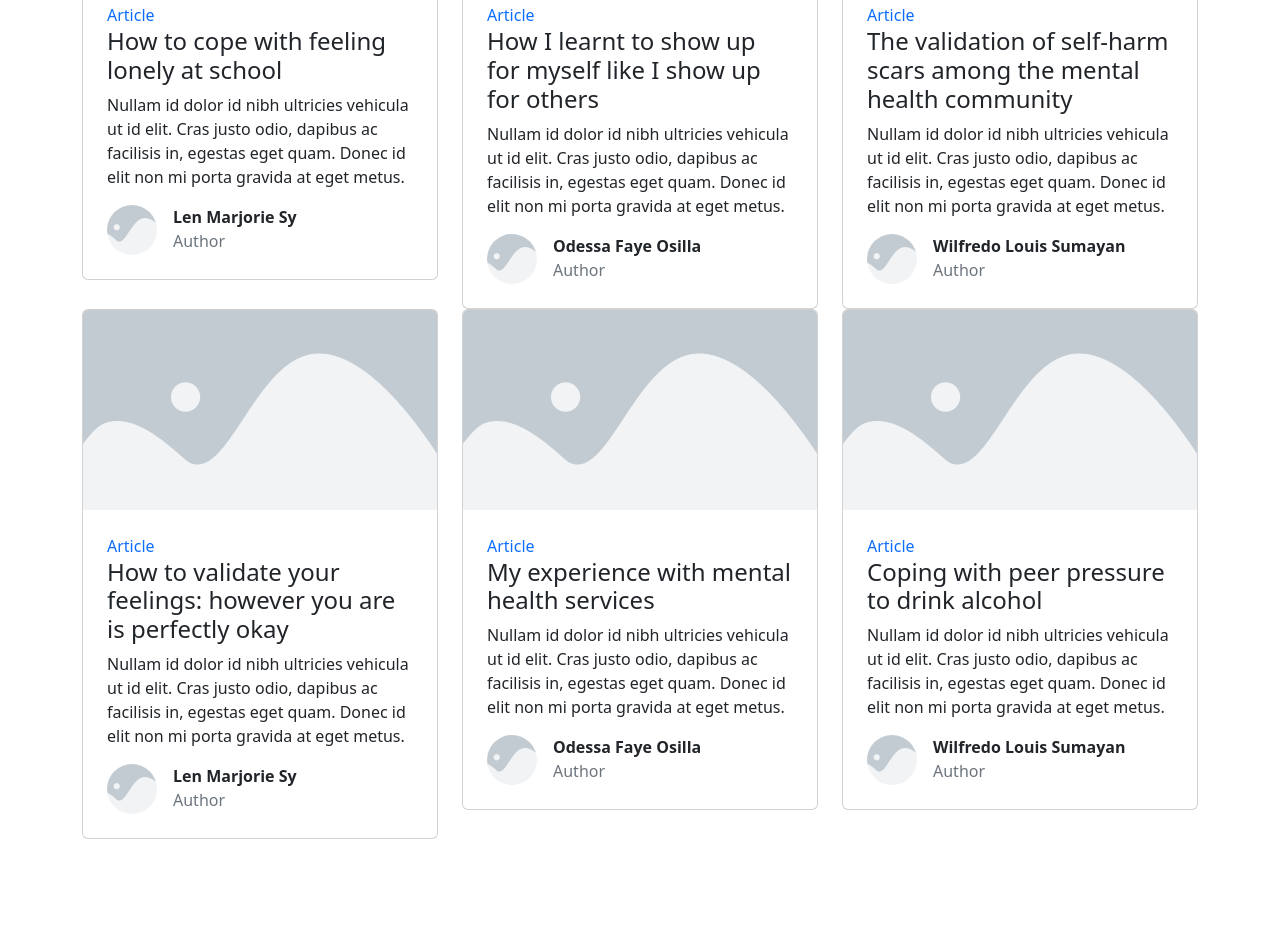
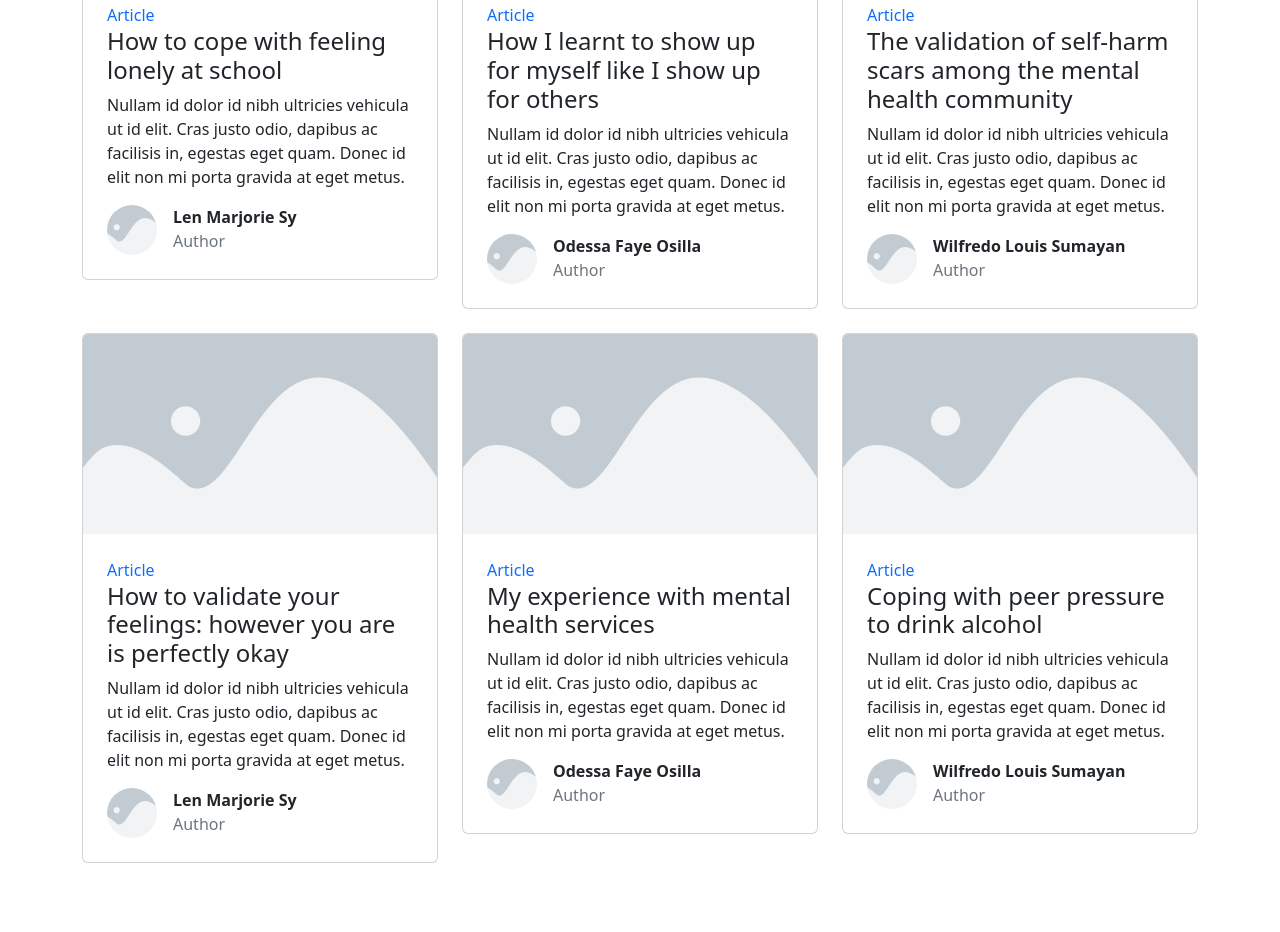
Before and after one commit to louiesumayan/Kabataan, a plain HTML site: page index.html in a window 1280 px wide. Shown: the part 4177-5109 px from the top of the page. Drawn offline with Linux system fonts and the light colour scheme; some packages are replaced by stand-ins of ours; a script that the page names is missing.

Commit message:
Bug Fixes

```diff
--- a/index.html
+++ b/index.html
@@ -47,6 +47,7 @@
 	<link rel="stylesheet" href="assets/css/Navbar-Centered-Brand-icons.css"> </head>
 
 <body>
+	<!-- Navigation Bar -->
 	<nav class="navbar navbar-light navbar-expand-lg py-3" style="border-bottom: 1px solid rgb(0,0,0) ;">
 		<div class="container-fluid"><a class="navbar-brand d-flex align-items-center" href="#"><span>KABATAAN.PH</span></a>
 			<button data-bs-toggle="collapse" class="navbar-toggler" data-bs-target="#navcol-1"><span class="visually-hidden">Toggle navigation</span><span class="navbar-toggler-icon"></span></button>
@@ -62,6 +63,8 @@
 				</ul><a class="btn btn-primary" role="button" style="margin-right: 15px;" data-bs-toggle="modal" data-bs-target="#registerModal">REGISTER</a><a class="btn btn-primary" role="button" data-bs-toggle="modal" data-bs-target="#loginModal">LOGIN</a> </div>
 		</div>
 	</nav>
+	<!-- End Navigation Bar -->
+	<!-- HERO -->
 	<section class="py-4 py-xl-5">
 		<div>
 			<div class="container h-100">
@@ -135,6 +138,8 @@
 			</div>
 		</div>
 	</section>
+	<!-- END HERO -->
+	<!-- ABOUT KABATAAN -->
 	<section>
 		<div>
 			<div class="container">
@@ -146,8 +151,7 @@
 					<div class="col-md-6"><img class="img-fluid" src="assets/img/placeholder.png">
 						<h3 class="display-6" style="padding-bottom: 0px;padding-top: 10px;">About Kabataan.ph</h3>
 						<p><span style="color: rgb(36, 41, 47);">Kabataan.ph is a website that provides information and resources about mental health and wellbeing. The website aims to help people understand and manage their mental health and to provide support and information to those who care for someone with a mental health problem.</span>
-							<br>
-						</p>
+							<br> </p>
 						<button class="btn btn-primary" type="button" style="margin-top: 0px;margin-bottom: 15px;">EXPLORE</button>
 					</div>
 					<div class="col"><img class="img-fluid" src="assets/img/placeholder.png">
@@ -189,6 +193,8 @@
 			</div>
 		</div>
 	</section>
+	<!-- END ABOUT KABATAAN -->
+	<!-- CAMPAIGNS -->
 	<section>
 		<div>
 			<div class="container py-4 py-xl-5">
@@ -235,6 +241,8 @@
 			</div>
 		</div>
 	</section>
+	<!-- END CAMPAIGNS -->
+	<!-- DATABASE AND DIRECTORY -->
 	<section class="py-4 py-xl-5">
 		<div class="container h-100">
 			<div class="text-white bg-primary border rounded border-0 p-4 py-5">
@@ -250,6 +258,8 @@
 			</div>
 		</div>
 	</section>
+	<!-- END DATABASE AND DIRECTORY -->
+	<!-- LATEST NEWS AND UPDATES -->
 	<section>
 		<div>
 			<div class="container py-4 py-xl-5">
@@ -306,7 +316,7 @@
 						</div>
 					</div>
 				</div>
-				<div class="row gy-4 row-cols-1 row-cols-md-2 row-cols-xl-3">
+				<div class="row gy-4 row-cols-1 row-cols-md-2 row-cols-xl-3" style="margin-top: 0px;">
 					<div class="col">
 						<div class="card"><img class="card-img-top w-100 d-block fit-cover" style="height: 200px;" src="assets/img/placeholder.png">
 							<div class="card-body p-4">
@@ -356,6 +366,8 @@
 			</div>
 		</div>
 	</section>
+	<!-- END LATEST NEWS AND UPDATES -->
+	<!-- TESTIMONIALS -->
 	<section>
 		<div>
 			<div class="container py-4 py-xl-5">
@@ -434,6 +446,8 @@
 			</div>
 		</div>
 	</section>
+	<!-- END TESTIMONIALS -->
+	<!-- COMMUNITY -->
 	<section class="py-4 py-xl-5">
 		<div>
 			<div class="container h-100">
@@ -442,8 +456,7 @@
 						<div>
 							<h2 class="display-3 text-uppercase fw-bold mb-3">JOIN THE COMMUNITY!</h2>
 							<p class="mb-4">Looking for a supportive community of others who understand what you're going through? Look no further than the Youth Mental Health forums. Here you'll find people of all ages from all walks of life dealing with similar issues. You'll find a warm and welcoming community here if you're struggling with anxiety, depression, or any other mental health issue.
-								<br>
-							</p><a class="btn btn-primary fs-5 me-2 py-2 px-4" role="button" data-bs-toggle="modal" data-bs-target="#registerModal">REGISTER</a><a class="btn btn-outline-primary fs-5 py-2 px-4" role="button" data-bs-toggle="modal" data-bs-target="#loginModal">LOGIN</a> </div>
+								<br> </p><a class="btn btn-primary fs-5 me-2 py-2 px-4" role="button" data-bs-toggle="modal" data-bs-target="#registerModal">REGISTER</a><a class="btn btn-outline-primary fs-5 py-2 px-4" role="button" data-bs-toggle="modal" data-bs-target="#loginModal">LOGIN</a> </div>
 					</div>
 				</div>
 			</div>
@@ -472,6 +485,9 @@
 				</div>
 			</div>
 		</section>
+	</section>
+	<!-- END COMMUNITY -->
+	<!-- NEWSLETTER -->
 	<section class="py-4 py-xl-5">
 		<div class="container">
 			<div class="text-white bg-dark border rounded border-0 border-light d-flex flex-column justify-content-between align-items-center flex-lg-row p-4 p-lg-5">
@@ -481,8 +497,7 @@
 				</div>
 				<form class="d-flex justify-content-center flex-wrap my-2" method="post">
 					<div class="my-2">
-							<input class="form-control" type="email" name="email" placeholder="Your Email">
-						</div>
+						<input class="form-control" type="email" name="email" placeholder="Your Email"> </div>
 					<div class="my-2">
 						<button class="btn btn-primary ms-sm-2" type="submit">SUBSCRIBE</button>
 					</div>
@@ -490,6 +505,8 @@
 			</div>
 		</div>
 	</section>
+	<!-- END NEWSLETTER -->
+	<!-- FOOTER -->
 	<footer>
 		<div>
 			<div class="container py-4 py-lg-5" style="border-top-width: 1px;border-top-style: solid;border-bottom-width: 1px;border-bottom-style: solid;">
@@ -551,7 +568,7 @@
 			</div>
 		</div>
 	</footer>
-	</section>
+	<!-- END FOOTER -->
 	<!-- Login Modal -->
 	<div class="modal fade" id="loginModal" tabindex="-1" aria-labelledby="loginModalLabel" aria-hidden="true">
 		<div class="modal-dialog">
```
Lines whose indentation alone changed are shown as unchanged.
